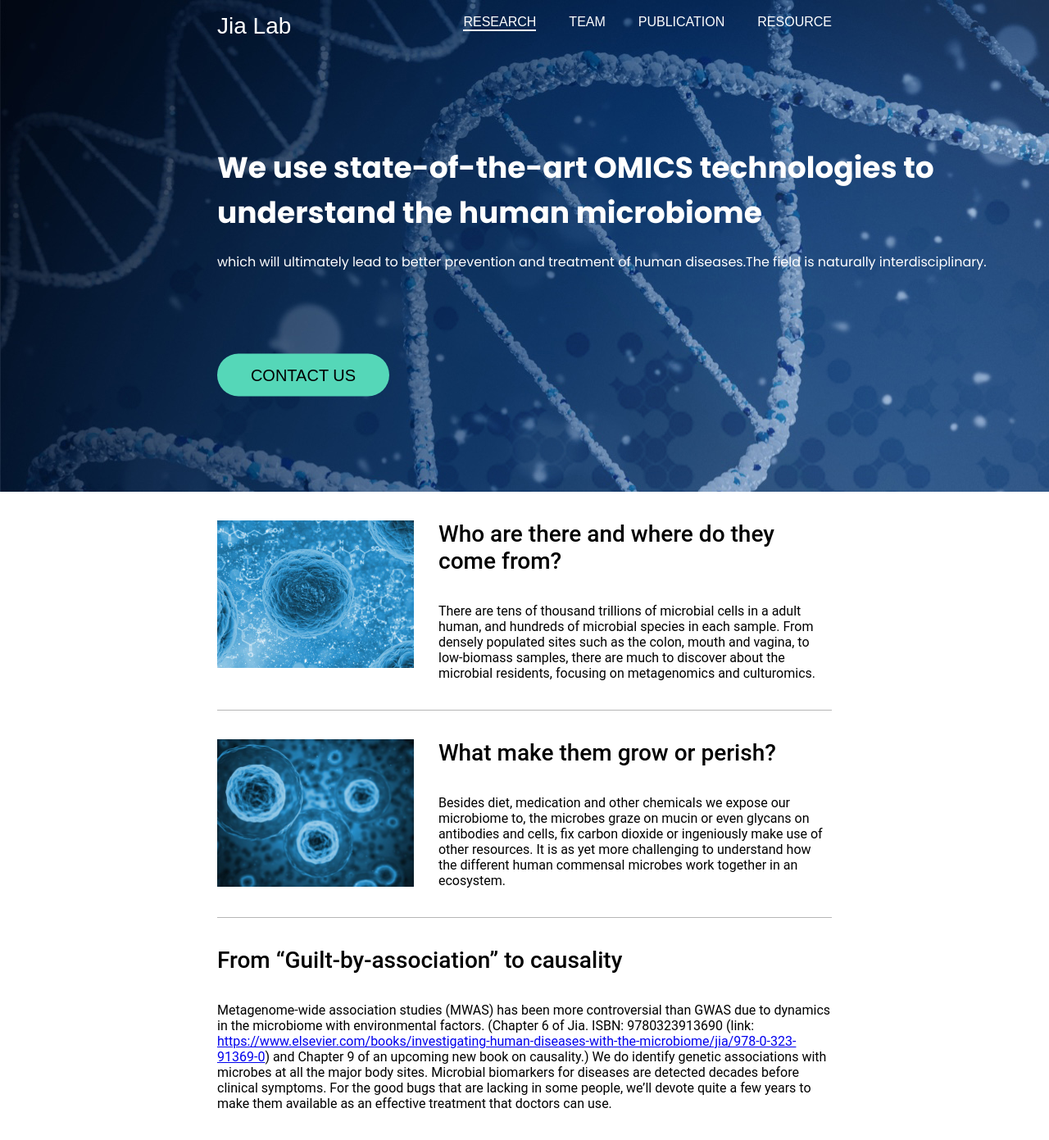
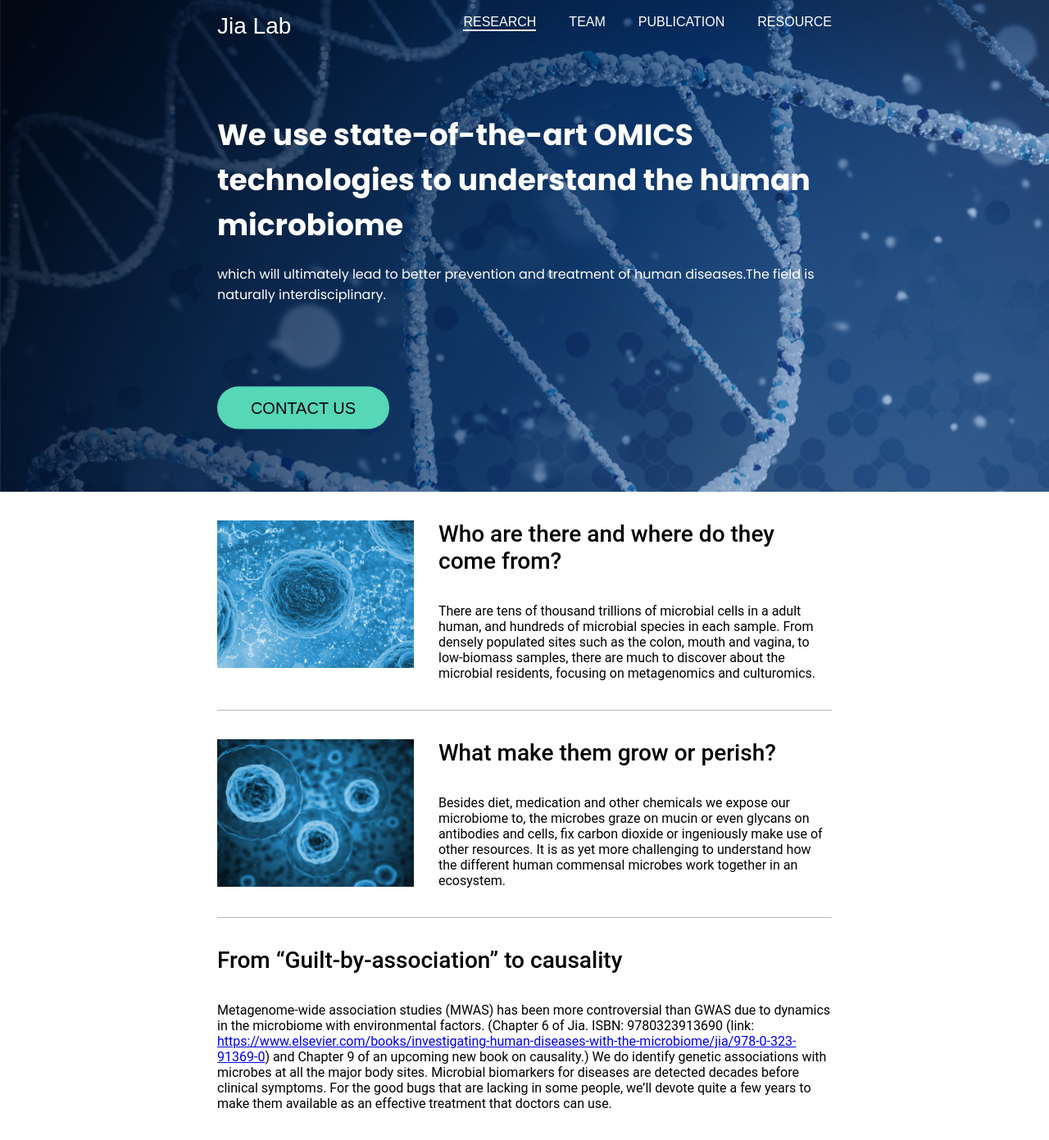
Before and after one commit to aghnu/JiaLab_website, a Jekyll site: the page built from index.html, in a window 1280 px wide and 1400 px high. Shown: the top 1391 px of the window at 82% size. Built offline with Jekyll 4.4.1, drawn with Linux system fonts in a browser that asks for light colours; some web fonts are replaced.

Commit message:
Adjust banner position calculation

```diff
--- a/_sass/_pages.scss
+++ b/_sass/_pages.scss
@@ -88,14 +88,17 @@
     object-fit: contain;
 }
 
-.page-research-block-banner .banner-info-container {
+.page-research-block-banner .content-wrapper {
     position: absolute;
     // width: $content-width-ratio;
     // max-width: $max-content-width;
     // min-width: $min-content-width;
     top: 55%;
-    // left: 50%;
-    transform: translate(0%, -50%);
+    left: 50%;
+    transform: translate(-50%, -50%);
+}
+
+.page-research-block-banner .banner-info-container {
     display: flex;
     flex-direction: column;
     gap: $banner-info-gap;
```
